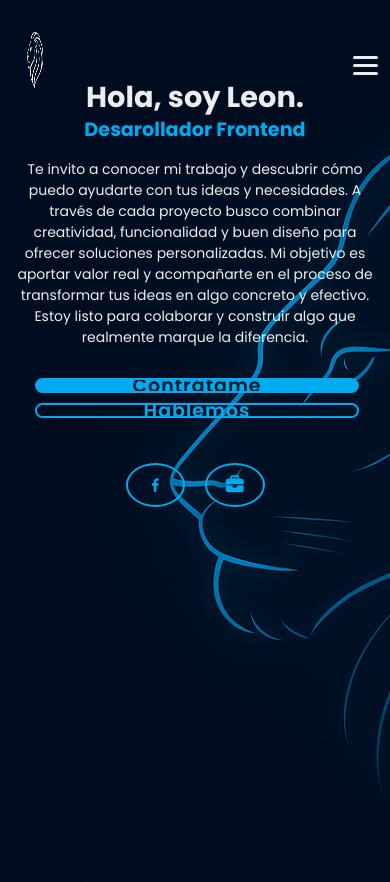
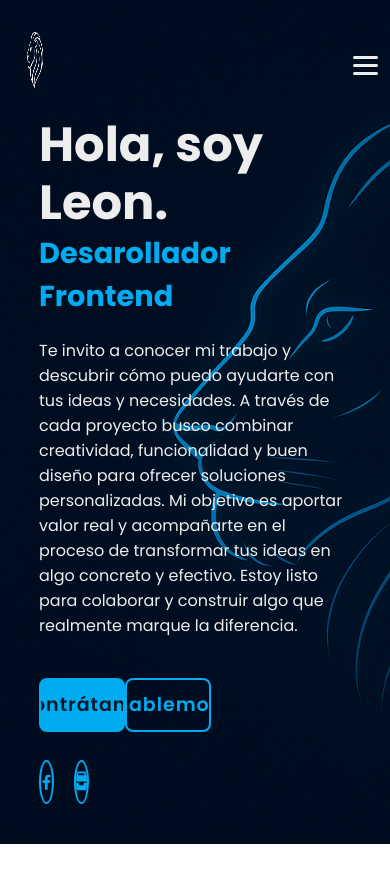
Before and after one commit to SoyJeanGIT/Portfolio, a plain HTML site: page index.html in a window 390 px wide. After the commit the page ends 844 px from the top, so only its background shows below. Drawn offline with nearby package versions, Linux system fonts and the light colour scheme; a web font is replaced by a local one.

Commit message:
probando responsive

```diff
--- a/styles.css
+++ b/styles.css
@@ -229,151 +229,23 @@ header img{
 
 
 /*Responsive Seccion Inicio*/
-/* Responsividad para dispositivos medianos y pequeños (tabletas, móviles, etc.) */
-@media (max-width: 1024px) {
+@media (min-width: 769px) and (max-width: 1024px) {
     .inicio {
-        flex-direction: column;
-        text-align: center;
-        padding: 100px 20px 40px;
-        height: 100vh;  /* Asegura que ocupe toda la pantalla */
+      flex-direction: column;
+      padding: 60px 30px;
+      text-align: center;
     }
 
-    .inicio-container {
-        max-width: 100%;
+    .btn-box {
+      justify-content: center;
+      gap: 15px;
     }
 
     .inicio-container h1 {
-        font-size: 2.5rem;
+      font-size: 2.5rem;
     }
 
     .inicio-container h3 {
-        font-size: 1.6rem;
+      font-size: 1.6rem;
     }
-
-    .inicio-container p {
-        font-size: 15px;
-    }
-
-    .inicio-container .btn-box {
-        width: 100%;
-        max-width: 340px;
-        margin: 20px auto 0;
-        display: flex;
-        justify-content: space-between;
-    }
-
-    .btn-box a {
-        width: 48%;
-    }
-
-    .inicio-social {
-        position: static;
-        margin-top: 20px;
-        justify-content: center;
-        width: 100%;
-        display: flex;
-        gap: 20px;
-        animation: animateIcons 1s ease-in-out infinite;
-    }
-
-    .inicio-social a {
-        width: 10%;
-        font-size: 18px;
-        position: relative;
-        display: inline-flex;
-        justify-content: center;
-        align-items: center;
-        background-color: transparent;
-        border: 2px solid #00abf0;
-        border-radius: 50%;
-        color: #00abf0;
-        overflow: hidden;
-        transition: color 0.5s ease;
-    }
-
-    .inicio-social a:hover {
-        color: #081b29;
-    }
-
-    .inicio-social a::before {
-        content: '';
-        position: absolute;
-        top: 0;
-        left: 0;
-        width: 0;
-        height: 100%;
-        z-index: -1;
-        background-color: #00abf0;
-        transition: width 0.5s ease;
-    }
-
-    .inicio-social a:hover::before {
-        width: 100%;
-    }
-}
-
-@media (max-width: 768px) {
-    .inicio {
-        height: 100vh;  /* Asegura que ocupe toda la pantalla */
-    }
-
-    .inicio-container h1 {
-        font-size: 2rem;
-    }
-
-    .inicio-container h3 {
-        font-size: 1.4rem;
-    }
-
-    .inicio-container p {
-        font-size: 14px;
-        margin: 15px 0 30px;
-    }
-
-    .inicio-container .btn-box {
-        width: 100%;
-        max-width: 320px;
-        margin: 15px auto;
-    }
-
-    .btn-box a {
-        width: 48%;
-    }
-
-    .inicio-social a {
-        width: 12%;
-    }
-}
-
-@media (max-width: 480px) {
-    .inicio {
-        padding: 80px 10px 30px;
-        height: 100vh;  /* Asegura que ocupe toda la pantalla */
-    }
-
-    .inicio-container h1 {
-        font-size: 1.8rem;
-    }
-
-    .inicio-container h3 {
-        font-size: 1.2rem;
-    }
-
-    .inicio-container p {
-        font-size: 14px;
-    }
-
-    .inicio-container .btn-box {
-        flex-direction: column;
-        width: 100%;
-    }
-
-    .btn-box a {
-        width: 100%;
-        margin-bottom: 10px;
-    }
-
-    .inicio-social a {
-        width: 15%;
-    }
-}
+  }
```
